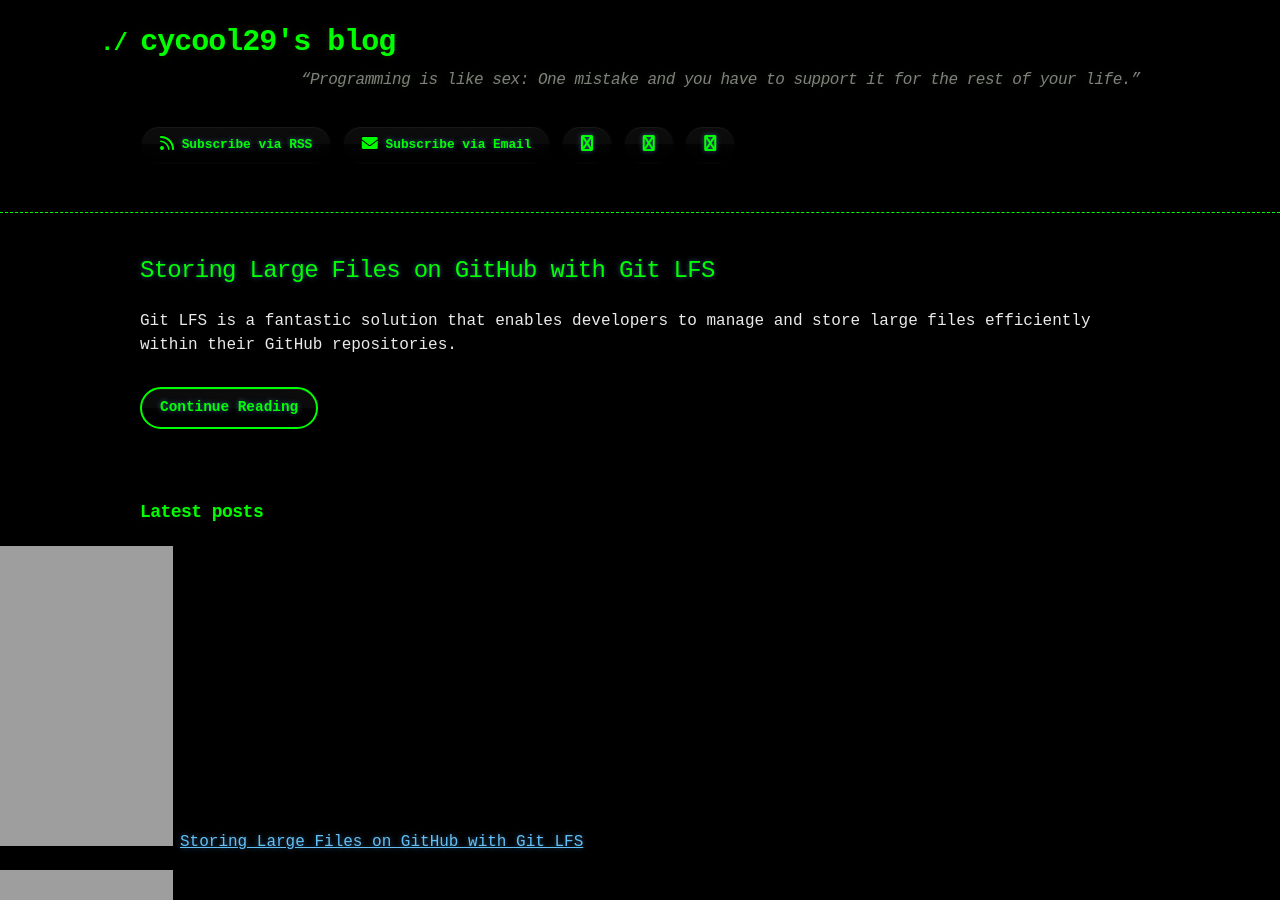
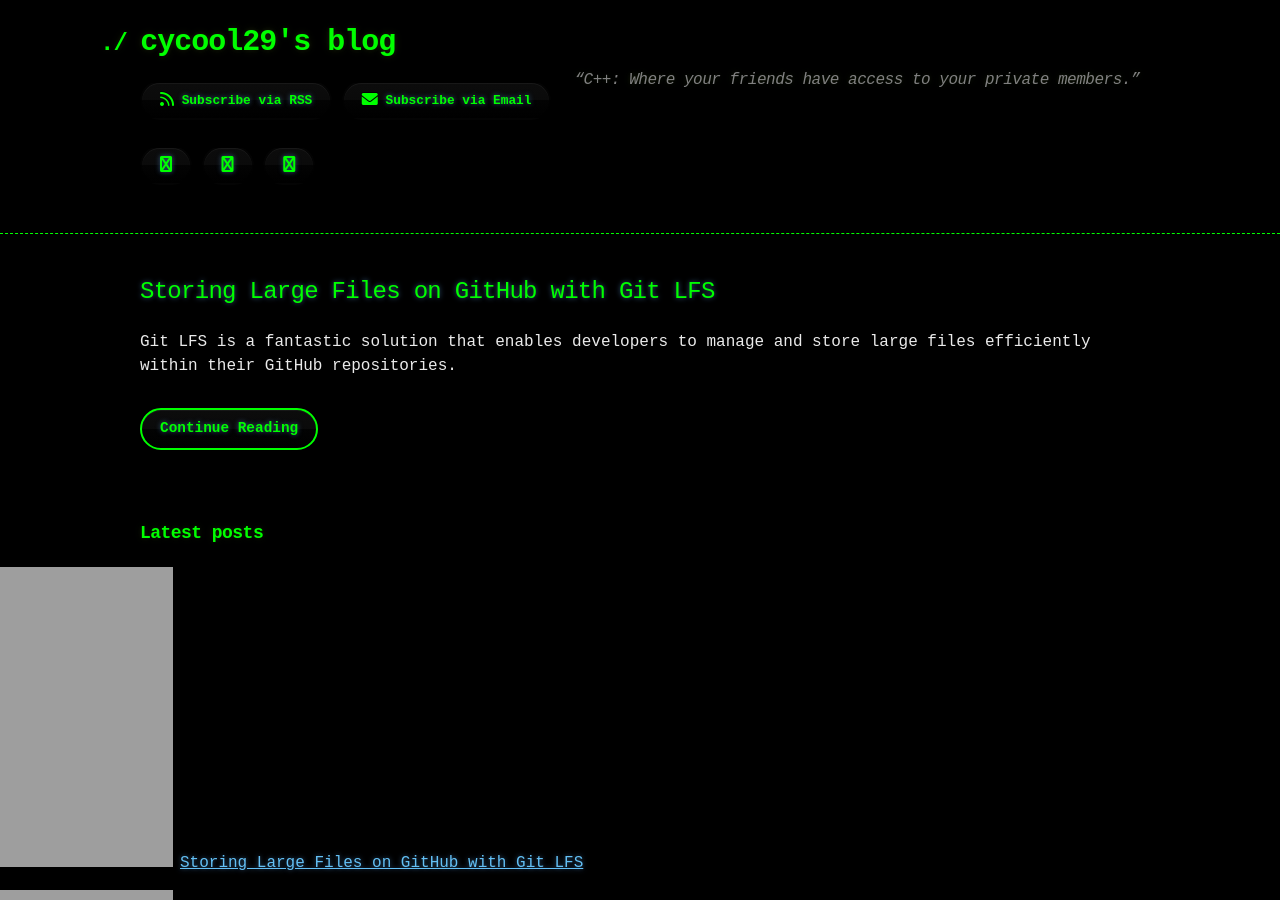
Before and after one commit to cycool29/cycool29.github.io, a Jekyll site: the page built from index.md, in a window 1280 px wide and 900 px high. Built offline with Jekyll 4.4.1, drawn with Linux system fonts in a browser that asks for light colours; a style sheet for code colours, icons or effects is not loaded.

Commit message:
Update quotes

```diff
--- a/_config.yml
+++ b/_config.yml
@@ -1,5 +1,5 @@
 title: cycool29's blog
-description: "“Programming is like sex: One mistake and you have to support it for the rest of your life.” "
+description: "“C++: Where your friends have access to your private members.” "
 bio: A high school student. Intermediate in Python, Git, Bash. Learning JavaScript. He/Him. "
 author: cycool29
 url: https://cycool29.github.io
```
